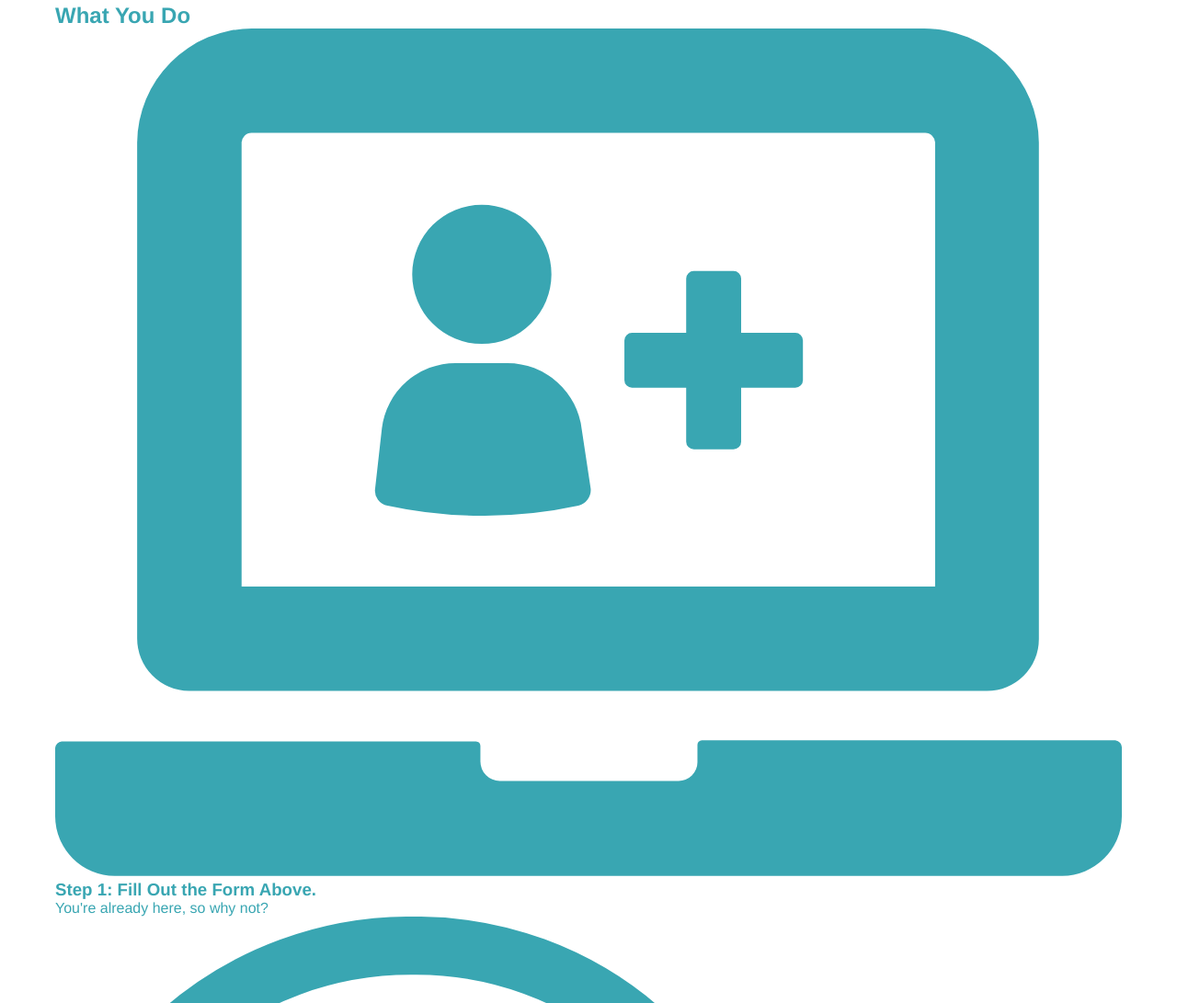
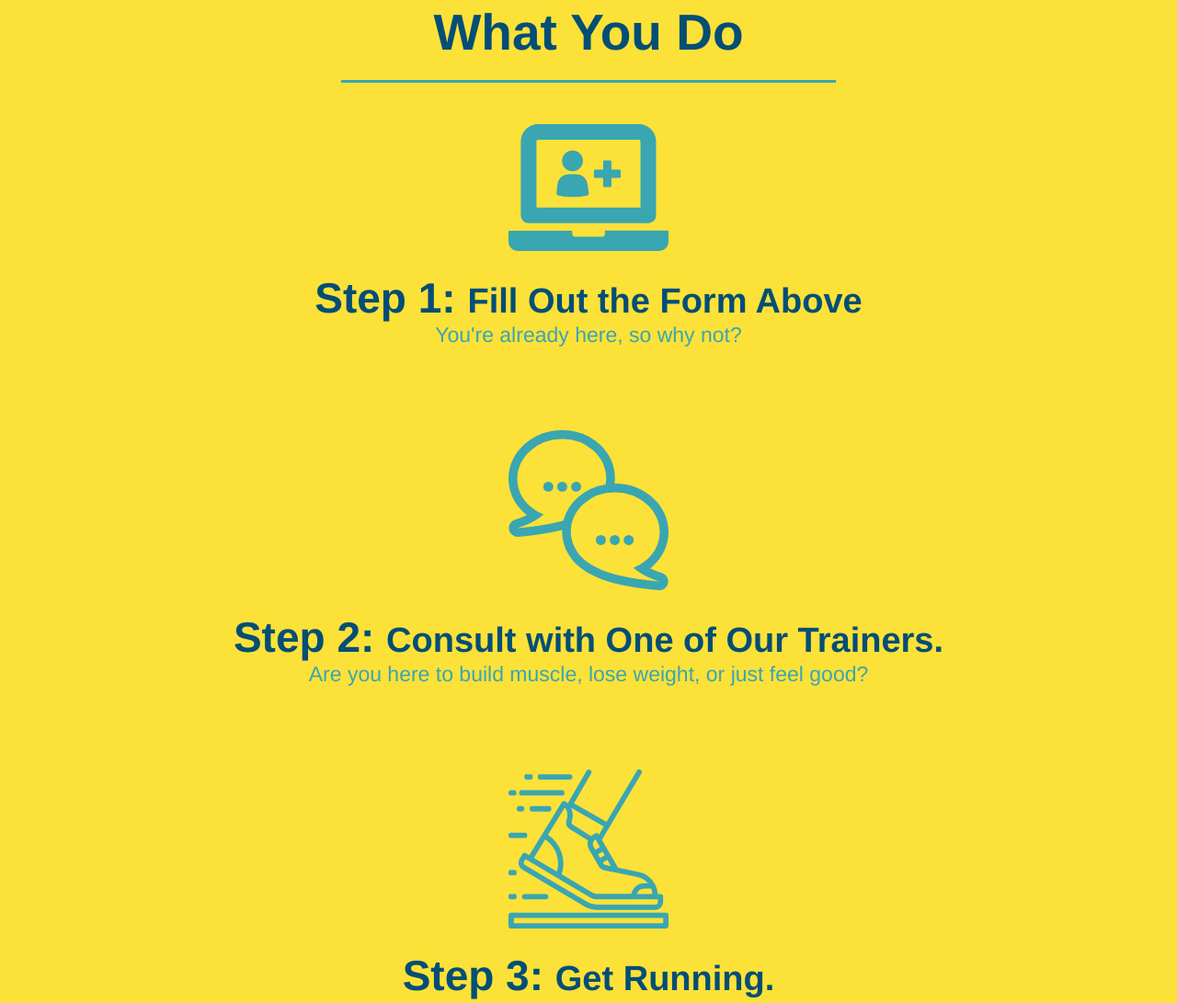
Before and after one commit to Trane7/run-buddy, a plain HTML site: page index.html in a window 1280 px wide. Shown: the part 1117-2208 px from the top of the page at 92% size. Drawn offline with Linux system fonts and the light colour scheme.

Commit message:
style what you do section

```diff
--- a/assets/css/style.css
+++ b/assets/css/style.css
@@ -128,16 +128,6 @@ section {
     text-align: center;
 }
 
-.intro h2 {
-    font-size: 55px;
-    color: #024e76;
-    margin-bottom: 35px;
-    padding: 0 100px 20px 100px;
-    border-bottom: 3px solid #fce138;
-    /* display is an inline element */
-    display: inline-block;
-}
-
 .intro p {
     line-height: 1.7;
     color: #39a6b2;
@@ -145,3 +135,50 @@ section {
     font-size: 20px;
     margin: 0 auto;
 }
+
+/* adds background color to this section */
+.steps {
+    text-align: center;
+    background: #fce138;
+}
+
+.section-title {
+    font-size: 55px;
+    color: #024e76;
+    margin-bottom: 35px;
+    padding: 0 100px 20px 100px;
+    display: inline-block;
+    border-bottom: 3px solid;
+}
+
+.primary-border {
+    border-color: #fce138;
+}
+
+.secondary-border {
+    border-color: #39a6b2;
+}
+
+.steps div {
+    margin-bottom: 80px;
+}
+
+.steps img {
+    width: 15%;
+    margin: 10px 0;
+}
+
+.steps h3 {
+    color: #024e76;
+    font-size: 46px;
+    margin-top: 10px;
+}
+
+.steps p {
+    color: #39a6b2;
+    font-size: 23px;
+}
+
+.steps span {
+    font-size: 38px;
+}
--- a/index.html
+++ b/index.html
@@ -76,37 +76,37 @@
 
     <!-- "what we do" section -->
     <section id="what-we-do" class="intro">
-        <h2>What We Do</h2>
+        <h2 class="section-title primary-border">What We Do</h2>
         <p>
             butcher selfies chambray shabby chic gentrify readymade yr Echo Park XOXO Tumblr normcore Banksy direct trade Blue Bottle chillwave you probably haven't heard of them single-origin coffee Vice fanny pack fixie Odd Future Austin fingerstache pickled twee synth Wes Anderson Thundercats viral bitters flannel meggings narwhal Marfa Schlitz sustainable Intelligentsia umami deep v craft
         </p>
     </section>
 
     <!-- "what you do" section -->
-    <section>
-        <h2>What You Do</h2>
+    <section id="what-you-do" class="steps">
+        <h2 class="section-title secondary-border">What You Do</h2>
 
         <div>
             <img src="./assets/Images/step-1.svg" alt="" />
-            <h3>Step 1: Fill Out the Form Above.</h3>
+            <h3>Step 1: <span>Fill Out the Form Above</span></h3>
             <p>You're already here, so why not?</p>
         </div>
 
         <div>
             <img src="./assets/Images/step-2.svg" alt="" />
-            <h3>Step 2: Consult with One of Our Trainers.</h3>
+            <h3>Step 2: <span>Consult with One of Our Trainers.</span></h3>
             <p>Are you here to build muscle, lose weight, or just feel good?</p>
         </div>
 
         <div>
             <img src="./assets/Images/step-3.svg" alt="" />
-            <h3>Step 3: Get Running.</h3>
+            <h3>Step 3: <span>Get Running.</span></h3>
             <p>Hit the ground running (literally) once your trainer lays out your plan.</p>
         </div>
 
         <div>
             <img src="./assets/Images/step-4.svg" alt="" />
-            <h3>Step 4: See Results.</h3>
+            <h3>Step 4: <span>See Results.</span></h3>
             <p>Bi-weekly checkins with your trainer will keep you focused</p>
         </div>
     </section>
```
